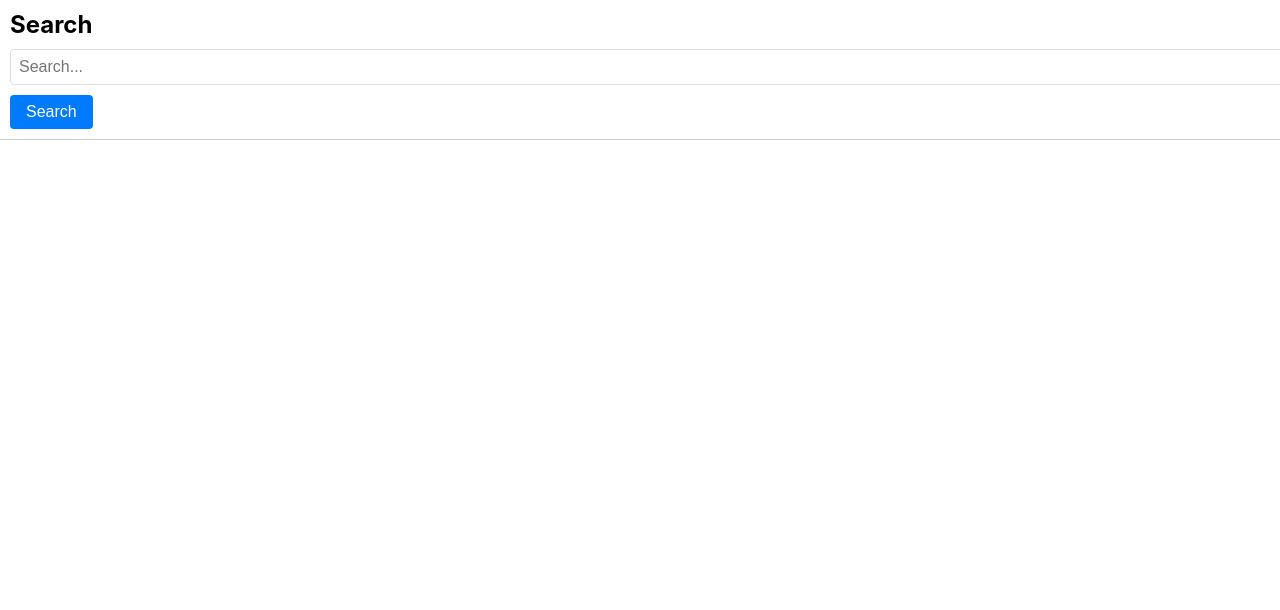
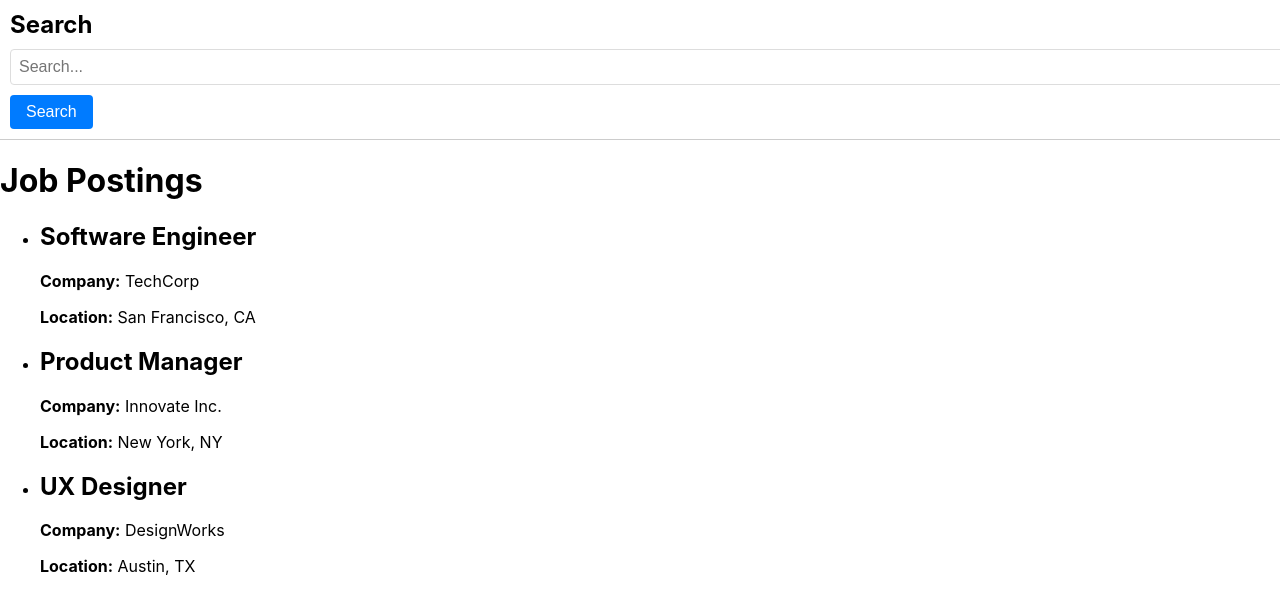
Before and after one commit to Aayushman19/Job-Posting-Zidio, a React (Create React App) app in the folder Job Listing/my-app/: page / in a window 1280 px wide. Shown: the top 610 px of the page. Built offline with nearby package versions, Linux system fonts and the light colour scheme.

Commit message:
Added Job Listing

```diff
--- a/Job Listing/my-app/src/App.js
+++ b/Job Listing/my-app/src/App.js
@@ -1,11 +1,13 @@
 import React from 'react';
 import './App.css';
 import SearchBarHeader from './Components/Search-Bar/Search';
+import JobList from './Components/Listing/listing';
 
 function App() {
   return (
     <div className='search-bar'>
       <SearchBarHeader />
+      <JobList/>
     </div>
   );
 }
--- a/Job Listing/my-app/src/Components/Listing/listing.jsx
+++ b/Job Listing/my-app/src/Components/Listing/listing.jsx
@@ -1,15 +1,28 @@
-import React, { useState } from 'react';
+import React from 'react';
 
-const ListingPage = () =>{
-    const[listing, searchedListing] = useState('');
+// Sample data
+const jobPostings = [
+  { id: 1, title: 'Software Engineer', company: 'TechCorp', location: 'San Francisco, CA' },
+  { id: 2, title: 'Product Manager', company: 'Innovate Inc.', location: 'New York, NY' },
+  { id: 3, title: 'UX Designer', company: 'DesignWorks', location: 'Austin, TX' },
+  // Add more job postings here
+];
 
-    const handleChange = (event) => {
-        searchedListing(event.target.value);
-    };
+const JobList = () => {
+  return (
+    <div className="job-list">
+      <h1>Job Postings</h1>
+      <ul>
+        {jobPostings.map((job) => (
+          <li key={job.id} className="job-item">
+            <h2>{job.title}</h2>
+            <p><strong>Company:</strong> {job.company}</p>
+            <p><strong>Location:</strong> {job.location}</p>
+          </li>
+        ))}
+      </ul>
+    </div>
+  );
+};
 
-    const handleSearch = () => {
-        console.log('Searching for:', listing);
-    };
-}
-
-export default ListingPage;
+export default JobList;
```
